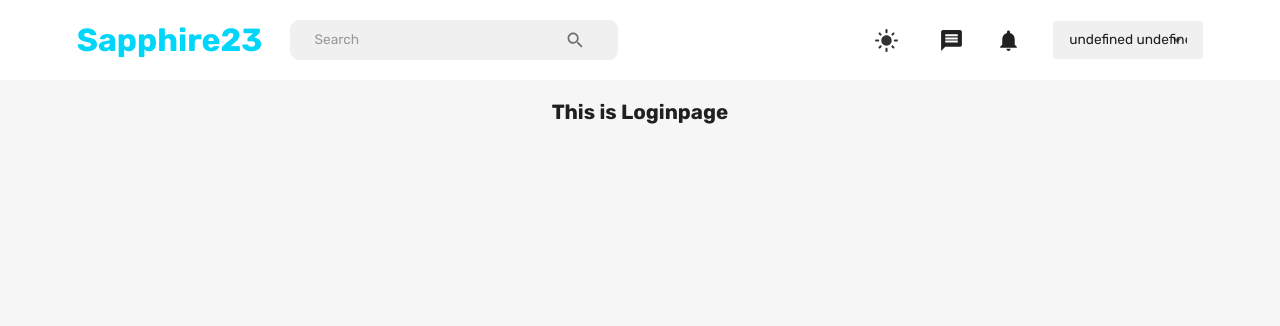
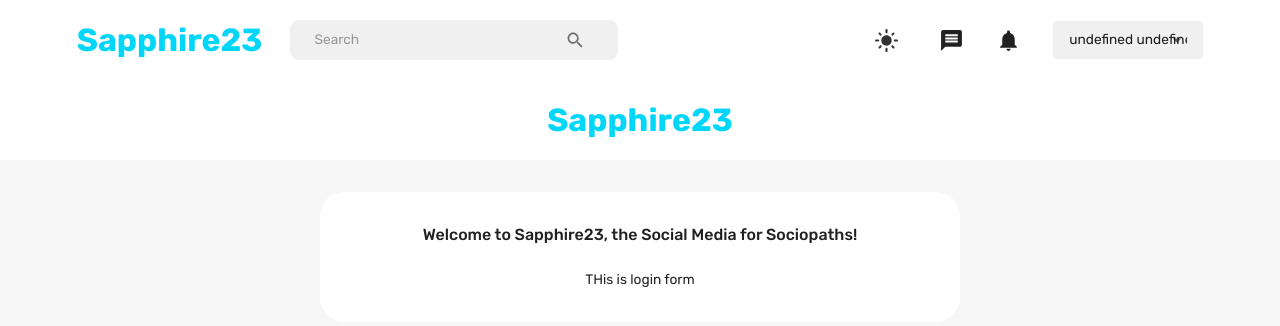
Before and after one commit to Apu-Emdad/Sapphire-23-client, a React (Create React App) app: page / in a window 1280 px wide. Shown: the top 326 px of the page. Built offline with nearby package versions, Linux system fonts and the light colour scheme.

Commit message:
Form starts

```diff
--- /dev/null
+++ b/src/components/LoginForm/LoginForm.jsx
@@ -0,0 +1,34 @@
+import { React, useState } from "react";
+
+import {
+  Box,
+  Button,
+  TextField,
+  useMediaQuery,
+  Typography,
+  useTheme,
+} from "@mui/material";
+import { EditOutlined } from "@mui/icons-material";
+import { useDispatch } from "react-redux";
+import { useNavigate } from "react-router-dom";
+import { setLogin } from "../../Redux/Slices/authSlice";
+import Dropzone from "react-dropzone";
+import { FlexBetween } from "../FlexBetween";
+
+import { registerSchema } from "../Schema/Schema";
+import { loginScheama } from "../Schema/Schema";
+
+const LoginForm = () => {
+  const [pageType, setPageType] = useState("login");
+  const { pallete } = useTheme();
+  const dispatch = useDispatch();
+  const navigate = useNavigate();
+  const isWideScreen = useMediaQuery("(min-width:600px)");
+
+  const isLogin = pageType === "login";
+  const isRegister = pageType === "register";
+
+  return <Box>THis is login form</Box>;
+};
+
+export default LoginForm;
--- /dev/null
+++ b/src/components/Schema/Schema.js
@@ -0,0 +1,17 @@
+import { Formik } from "formik";
+import * as yup from "yup";
+
+export const registerSchema = yup.object().shape({
+  firstName: yup.string().required("required"),
+  lastName: yup.string().required("required"),
+  email: yup.string().email("invalid email").required("required"),
+  password: yup.string().required("required"),
+  location: yup.string().required("required"),
+  occupation: yup.string().required("required"),
+  picture: yup.string().required("required"),
+});
+
+export const loginScheama = yup.object().shape({
+  email: yup.string().email("invalid email").required("required"),
+  password: yup.string().required("required"),
+});
--- a/src/scenes/LoginPage/LoginPage.jsx
+++ b/src/scenes/LoginPage/LoginPage.jsx
@@ -1,12 +1,37 @@
+import { useTheme } from "@emotion/react";
 import React from "react";
+import LoginForm from "../../components/LoginForm/LoginForm";
 import Navbar from "../../components/Navbar/Navbar";
-
+import { Box, Typography, useMediaQuery } from "@mui/material";
 const LoginPage = () => {
+  const theme = useTheme();
+  const isWideScreen = useMediaQuery("(min-width: 1000px)");
   return (
-    <div>
+    <Box>
       <Navbar />
-      <h2>This is Loginpage</h2>
-    </div>
+      <Box
+        width="100%"
+        backgroundColor={theme.palette.background.alt}
+        p="1rem 6%"
+        textAlign="center"
+      >
+        <Typography fontWeight="bold" fontSize="32px" color="primary">
+          Sapphire23
+        </Typography>
+      </Box>
+      <Box
+        width={isWideScreen ? "50%" : "93%"}
+        p="2rem"
+        m="2rem auto"
+        borderRadius="1.5rem"
+        backgroundColor={theme.palette.background.alt}
+      >
+        <Typography fontWeight="500" variant="h5" sx={{ mb: "1.5rem" }}>
+          Welcome to Sapphire23, the Social Media for Sociopaths!
+        </Typography>
+        <LoginForm />
+      </Box>
+    </Box>
   );
 };
 
```
